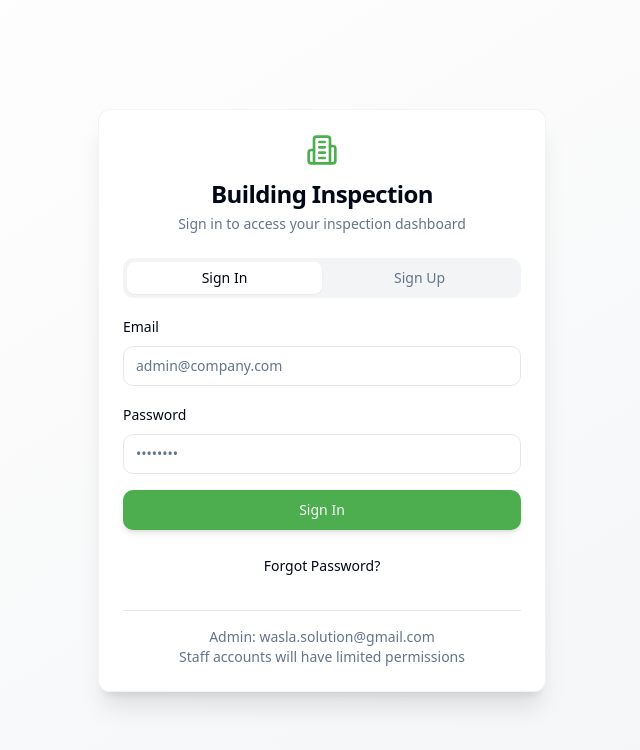
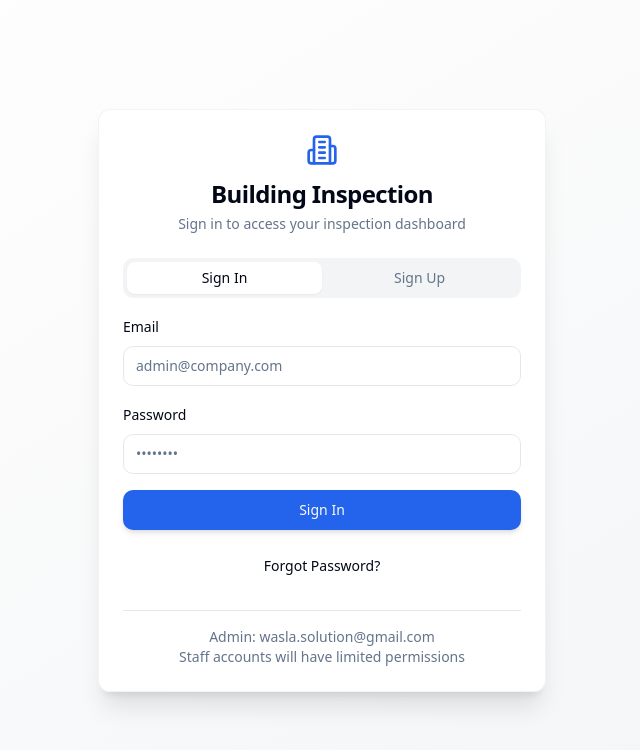
Before and after one commit to ARahim900/inspect-craft, a React (Vite) app: page /auth in a window 1280 px wide. Shown: the top 750 px of the page, without its empty margins (318-958 px from the left). Built offline with nearby package versions, Linux system fonts and the light colour scheme.

Commit message:
Revert color changes
Revert the color changes from green back to blue to match the logo.

```diff
--- a/src/index.css
+++ b/src/index.css
@@ -17,13 +17,13 @@
     --popover: 0 0% 100%;
     --popover-foreground: 222.2 84% 4.9%;
 
-    /* Primary Brand Colors - Enhanced lettuce-inspired palette */
-    --primary: 122 39% 49%;
+    /* Primary Brand Colors - Enhanced blue palette to match logo */
+    --primary: 221 83% 53%;
     --primary-foreground: 0 0% 98%;
-    --primary-glow: 122 45% 55%;
-    --primary-variant: 122 35% 42%;
-    --primary-light: 122 50% 85%;
-    --primary-dark: 122 45% 25%;
+    --primary-glow: 221 83% 63%;
+    --primary-variant: 221 83% 43%;
+    --primary-light: 221 83% 85%;
+    --primary-dark: 221 83% 25%;
 
     /* Secondary Colors - Enhanced for better hierarchy */
     --secondary: 220 14% 96%;
@@ -52,26 +52,26 @@
     /* Border & Ring - Enhanced with subtle colors */
     --border: 220 13% 91%;
     --input: 220 13% 91%;
-    --ring: 122 39% 49%;
+    --ring: 221 83% 53%;
 
     /* Sidebar Colors - Enhanced cohesion */
     --sidebar: 0 0% 98%;
     --sidebar-foreground: 222.2 84% 4.9%;
-    --sidebar-primary: 122 39% 49%;
+    --sidebar-primary: 221 83% 53%;
     --sidebar-primary-foreground: 0 0% 98%;
     --sidebar-accent: 220 14% 96%;
     --sidebar-accent-foreground: 222.2 84% 4.9%;
     --sidebar-border: 220 13% 91%;
-    --sidebar-ring: 122 39% 49%;
+    --sidebar-ring: 221 83% 53%;
 
     /* Radius - Enhanced for modern feel */
     --radius: 0.75rem;
 
     /* Enhanced Gradients - Professional and Modern */
-    --gradient-primary: linear-gradient(135deg, hsl(122 39% 49%) 0%, hsl(122 45% 55%) 100%);
+    --gradient-primary: linear-gradient(135deg, hsl(221 83% 53%) 0%, hsl(221 83% 63%) 100%);
     --gradient-secondary: linear-gradient(135deg, hsl(220 14% 96%) 0%, hsl(220 13% 91%) 100%);
     --gradient-accent: linear-gradient(135deg, hsl(198 70% 50%) 0%, hsl(198 70% 60%) 100%);
-    --gradient-hero: linear-gradient(135deg, hsl(122 39% 49% / 0.95) 0%, hsl(122 35% 42% / 0.9) 50%, hsl(122 45% 25% / 0.85) 100%);
+    --gradient-hero: linear-gradient(135deg, hsl(221 83% 53% / 0.95) 0%, hsl(221 83% 43% / 0.9) 50%, hsl(221 83% 25% / 0.85) 100%);
     --gradient-card: linear-gradient(145deg, hsl(0 0% 100%) 0%, hsl(220 14% 98%) 100%);
     --gradient-sidebar: linear-gradient(180deg, hsl(0 0% 98%) 0%, hsl(220 14% 96%) 100%);
 
@@ -82,8 +82,8 @@
     --shadow-lg: 0 10px 15px -3px hsl(222.2 84% 4.9% / 0.08), 0 4px 6px -4px hsl(222.2 84% 4.9% / 0.05);
     --shadow-xl: 0 20px 25px -5px hsl(222.2 84% 4.9% / 0.08), 0 8px 10px -6px hsl(222.2 84% 4.9% / 0.05);
     --shadow-2xl: 0 25px 50px -12px hsl(222.2 84% 4.9% / 0.15);
-    --shadow-elegant: 0 10px 30px -10px hsl(122 39% 49% / 0.15);
-    --shadow-glow: 0 0 40px hsl(122 45% 55% / 0.2);
+    --shadow-elegant: 0 10px 30px -10px hsl(221 83% 53% / 0.15);
+    --shadow-glow: 0 0 40px hsl(221 83% 63% / 0.2);
     --shadow-card: 0 4px 12px -2px hsl(222.2 84% 4.9% / 0.08);
 
     /* Enhanced Transitions - Smoother interactions */
@@ -107,12 +107,12 @@
     --popover-foreground: 210 40% 98%;
 
     /* Primary colors in dark mode */
-    --primary: 122 39% 49%;
+    --primary: 221 83% 53%;
     --primary-foreground: 0 0% 98%;
-    --primary-glow: 122 45% 55%;
-    --primary-variant: 122 35% 42%;
-    --primary-light: 122 50% 85%;
-    --primary-dark: 122 45% 25%;
+    --primary-glow: 221 83% 63%;
+    --primary-variant: 221 83% 43%;
+    --primary-light: 221 83% 85%;
+    --primary-dark: 221 83% 25%;
 
     --secondary: 217.2 32.6% 17.5%;
     --secondary-foreground: 210 40% 98%;
@@ -125,29 +125,29 @@
     --destructive-foreground: 210 40% 98%;
     --border: 217.2 32.6% 17.5%;
     --input: 217.2 32.6% 17.5%;
-    --ring: 122 39% 49%;
+    --ring: 221 83% 53%;
 
     /* Sidebar Colors - Enhanced for dark mode cohesion */
     --sidebar: 222 14% 8%;
     --sidebar-foreground: 220 14% 96%;
-    --sidebar-primary: 122 39% 49%;
+    --sidebar-primary: 221 83% 53%;
     --sidebar-primary-foreground: 0 0% 98%;
     --sidebar-accent: 222 14% 12%;
     --sidebar-accent-foreground: 220 14% 90%;
     --sidebar-border: 222 14% 15%;
-    --sidebar-ring: 122 39% 49%;
+    --sidebar-ring: 221 83% 53%;
 
     /* Enhanced gradients for dark mode */
-    --gradient-primary: linear-gradient(135deg, hsl(122 39% 49%) 0%, hsl(122 45% 55%) 100%);
+    --gradient-primary: linear-gradient(135deg, hsl(221 83% 53%) 0%, hsl(221 83% 63%) 100%);
     --gradient-secondary: linear-gradient(135deg, hsl(217.2 32.6% 17.5%) 0%, hsl(217.2 32.6% 22%) 100%);
     --gradient-accent: linear-gradient(135deg, hsl(198 70% 50%) 0%, hsl(198 70% 60%) 100%);
-    --gradient-hero: linear-gradient(135deg, hsl(122 39% 49% / 0.9) 0%, hsl(122 35% 42% / 0.8) 50%, hsl(122 45% 25% / 0.7) 100%);
+    --gradient-hero: linear-gradient(135deg, hsl(221 83% 53% / 0.9) 0%, hsl(221 83% 43% / 0.8) 50%, hsl(221 83% 25% / 0.7) 100%);
     --gradient-card: linear-gradient(145deg, hsl(222.2 84% 4.9%) 0%, hsl(217.2 32.6% 17.5%) 100%);
     --gradient-sidebar: linear-gradient(180deg, hsl(222 14% 8%) 0%, hsl(222 14% 12%) 100%);
 
     /* Enhanced shadows for dark mode */
-    --shadow-elegant: 0 10px 30px -10px hsl(122 39% 49% / 0.25);
-    --shadow-glow: 0 0 40px hsl(122 45% 55% / 0.3);
+    --shadow-elegant: 0 10px 30px -10px hsl(221 83% 53% / 0.25);
+    --shadow-glow: 0 0 40px hsl(221 83% 63% / 0.3);
     --shadow-card: 0 4px 12px -2px hsl(0 0% 0% / 0.25);
   }
 }
```
